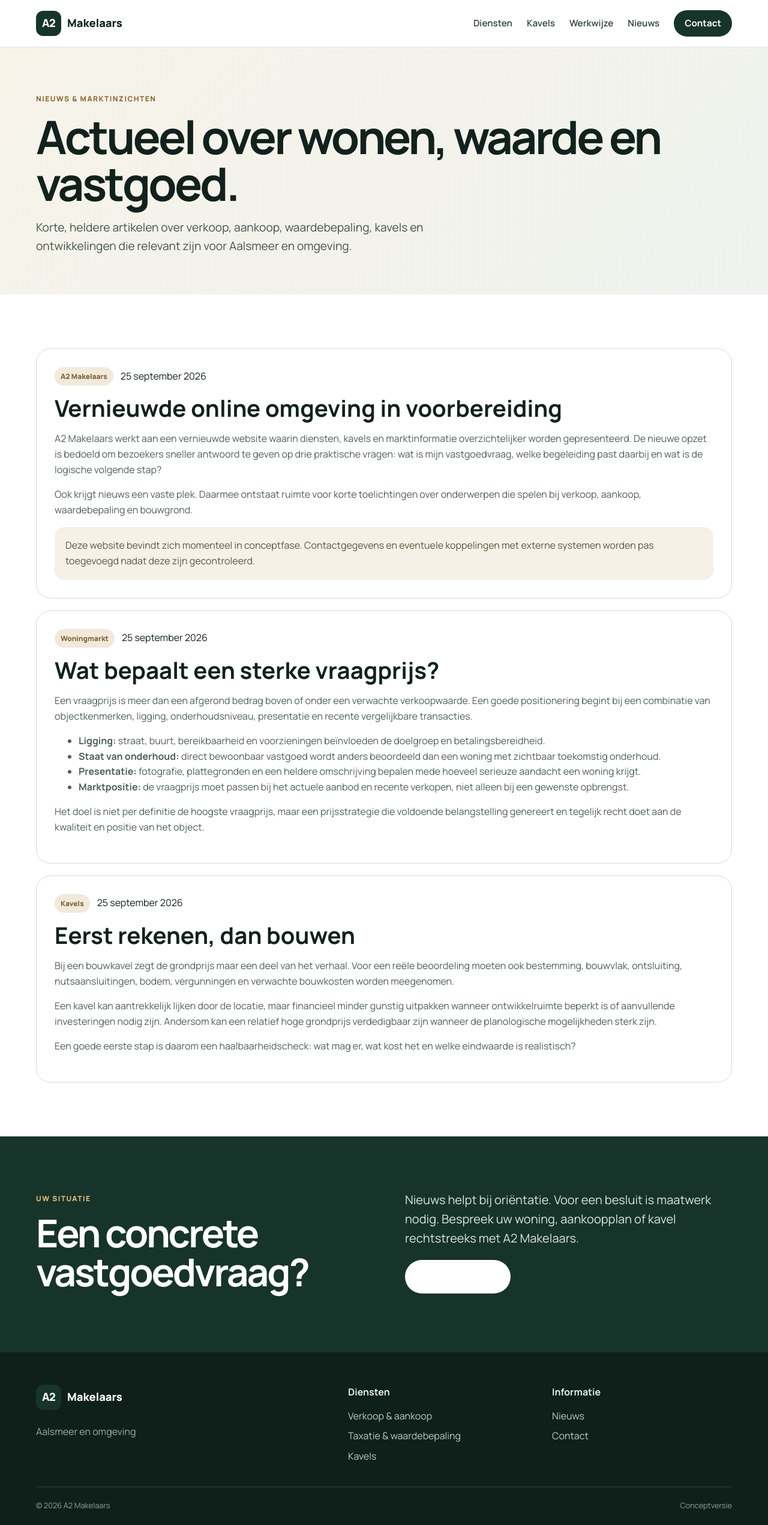
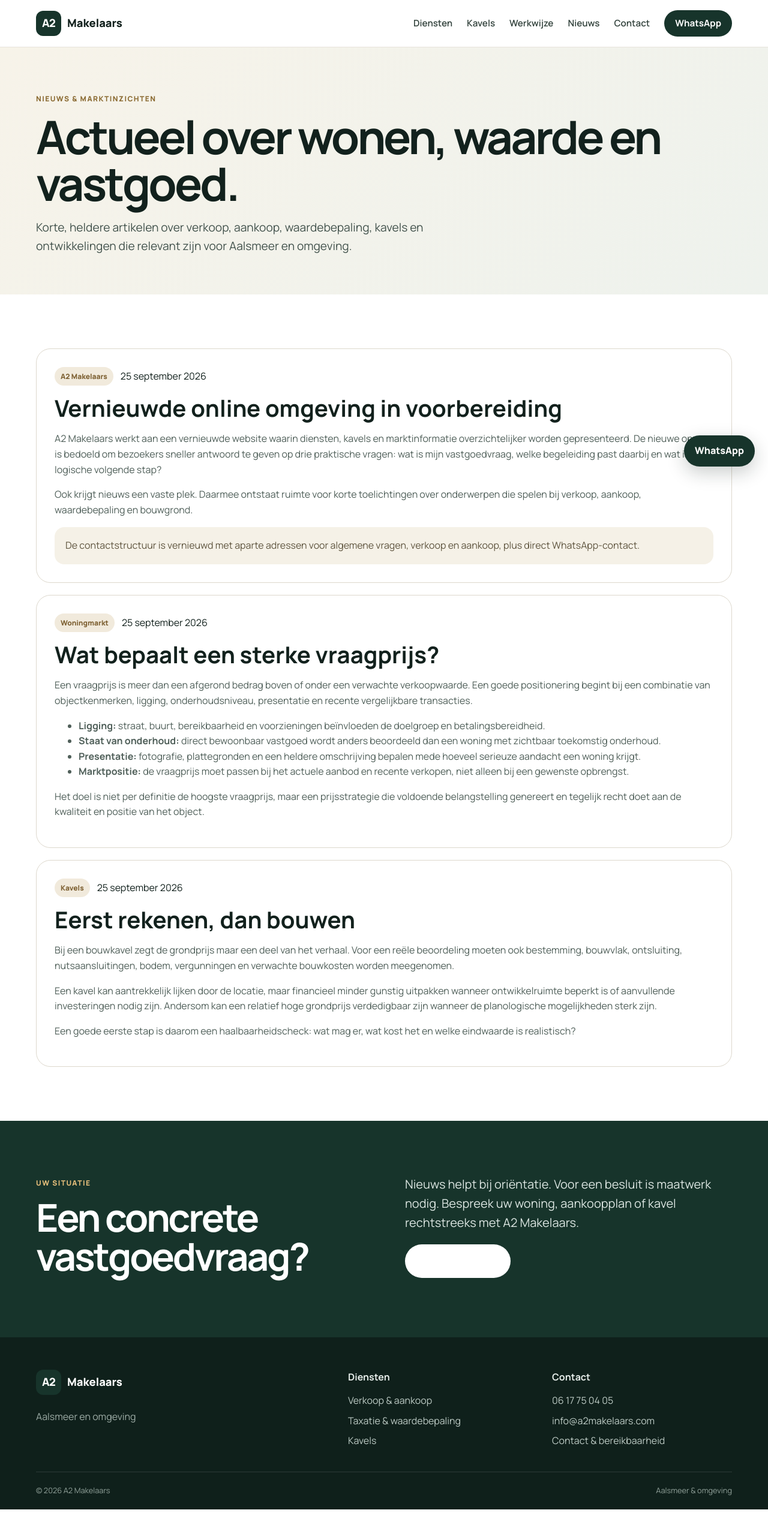
Before and after one commit to wienes-source/A2Makelaars.com, a plain HTML site: page nieuws.html in a window 1280 px wide. Shown: the whole page at 60% size. After the commit the page ends 2517 px from the top, so only its background shows below. Drawn offline with Linux system fonts and the light colour scheme.

Commit message:
Werk nieuws navigatie en contactgegevens bij

```diff
--- a/nieuws.html
+++ b/nieuws.html
@@ -20,7 +20,8 @@
         <a href="index.html#kavels">Kavels</a>
         <a href="index.html#werkwijze">Werkwijze</a>
         <a href="nieuws.html" aria-current="page">Nieuws</a>
-        <a class="btn btn-small" href="index.html#contact">Contact</a>
+        <a href="contact.html">Contact</a>
+        <a class="btn btn-small" href="https://wa.me/31617750405?text=Goedendag%20A2%20Makelaars%2C%20ik%20heb%20een%20vraag." target="_blank" rel="noopener">WhatsApp</a>
       </nav>
     </div>
   </header>
@@ -41,7 +42,7 @@
           <h2>Vernieuwde online omgeving in voorbereiding</h2>
           <p>A2 Makelaars werkt aan een vernieuwde website waarin diensten, kavels en marktinformatie overzichtelijker worden gepresenteerd. De nieuwe opzet is bedoeld om bezoekers sneller antwoord te geven op drie praktische vragen: wat is mijn vastgoedvraag, welke begeleiding past daarbij en wat is de logische volgende stap?</p>
           <p>Ook krijgt nieuws een vaste plek. Daarmee ontstaat ruimte voor korte toelichtingen over onderwerpen die spelen bij verkoop, aankoop, waardebepaling en bouwgrond.</p>
-          <div class="article-note">Deze website bevindt zich momenteel in conceptfase. Contactgegevens en eventuele koppelingen met externe systemen worden pas toegevoegd nadat deze zijn gecontroleerd.</div>
+          <div class="article-note">De contactstructuur is vernieuwd met aparte adressen voor algemene vragen, verkoop en aankoop, plus direct WhatsApp-contact.</div>
         </article>
 
         <article class="article" id="vraagprijs">
@@ -70,18 +71,20 @@
     <section class="section section-dark">
       <div class="container split-grid">
         <div><span class="eyebrow eyebrow-light">Uw situatie</span><h2>Een concrete vastgoedvraag?</h2></div>
-        <div><p class="large-copy">Nieuws helpt bij oriëntatie. Voor een besluit is maatwerk nodig. Bespreek uw woning, aankoopplan of kavel rechtstreeks met A2 Makelaars.</p><a class="btn btn-light" href="index.html#contact">Neem contact op</a></div>
+        <div><p class="large-copy">Nieuws helpt bij oriëntatie. Voor een besluit is maatwerk nodig. Bespreek uw woning, aankoopplan of kavel rechtstreeks met A2 Makelaars.</p><a class="btn btn-light" href="contact.html">Neem contact op</a></div>
       </div>
     </section>
   </main>
+
+  <a class="whatsapp-float" href="https://wa.me/31617750405?text=Goedendag%20A2%20Makelaars%2C%20ik%20heb%20een%20vraag." target="_blank" rel="noopener">WhatsApp</a>
 
   <footer class="site-footer">
     <div class="container footer-grid">
       <div><a class="brand brand-footer" href="index.html"><span class="brand-mark">A2</span><span>Makelaars</span></a><p>Aalsmeer en omgeving</p></div>
       <div><strong>Diensten</strong><a href="index.html#diensten">Verkoop & aankoop</a><a href="index.html#diensten">Taxatie & waardebepaling</a><a href="index.html#kavels">Kavels</a></div>
-      <div><strong>Informatie</strong><a href="nieuws.html">Nieuws</a><a href="index.html#contact">Contact</a></div>
+      <div><strong>Contact</strong><a href="tel:+31617750405">06 17 75 04 05</a><a href="mailto:info@a2makelaars.com">info@a2makelaars.com</a><a href="contact.html">Contact & bereikbaarheid</a></div>
     </div>
-    <div class="container footer-bottom"><span>© 2026 A2 Makelaars</span><span>Conceptversie</span></div>
+    <div class="container footer-bottom"><span>© 2026 A2 Makelaars</span><span>Aalsmeer & omgeving</span></div>
   </footer>
   <script src="assets/script.js"></script>
 </body>
```
